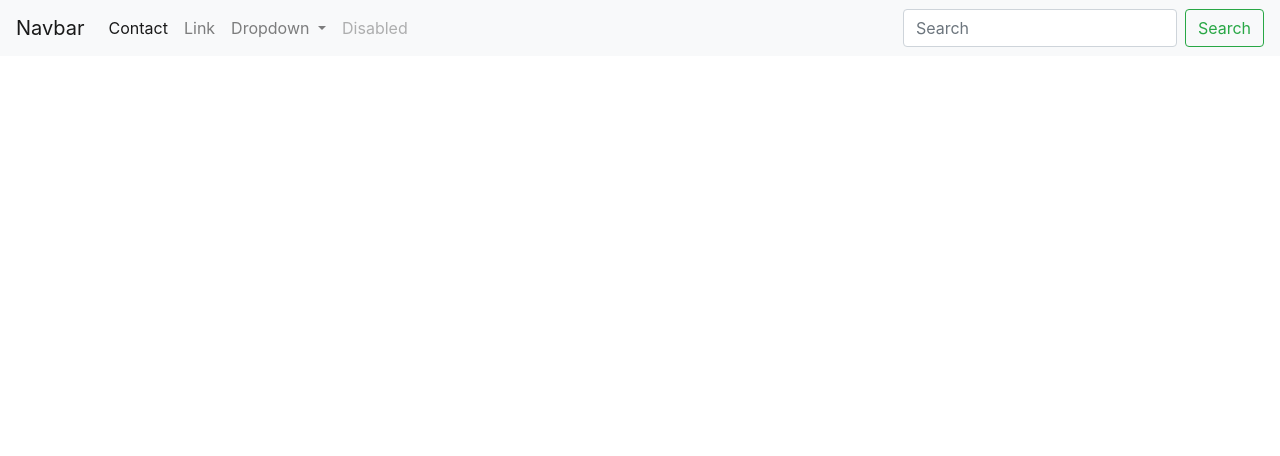
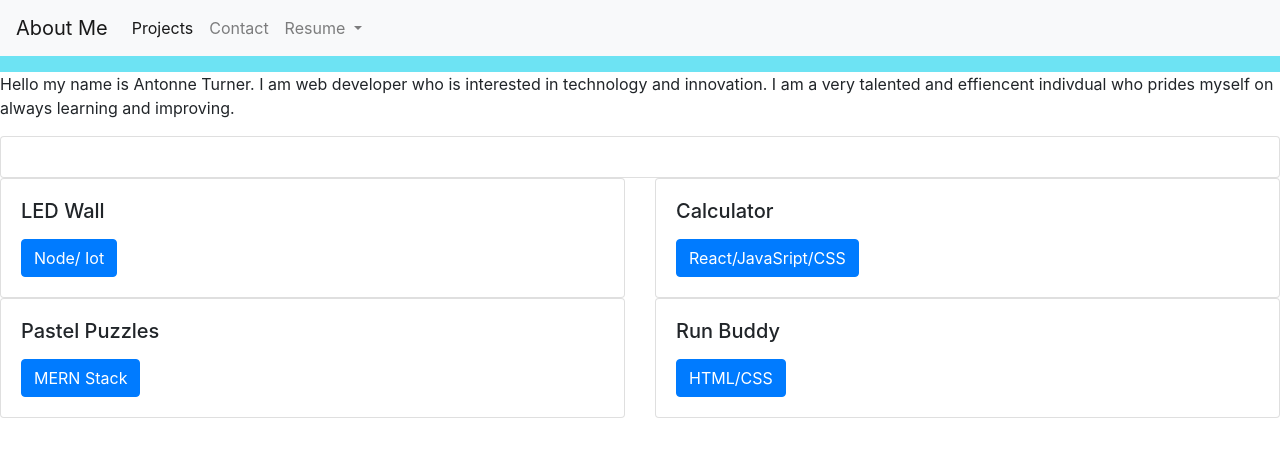
Before and after one commit to antonneturner/Portfolio, a plain HTML site: page index.html in a window 1280 px wide. Drawn offline with nearby package versions, Linux system fonts and the light colour scheme.

Commit message:
Add about me

```diff
--- a/index.html
+++ b/index.html
@@ -1,30 +1,45 @@
 <!DOCTYPE html>
 <html lang="en">
+
 <head>
+  <link rel="stylesheet" href="bootstrap/css/bootstrap.min.css">
+
+    <link rel="stylesheet" type="text/css" href="custom.css">
+
+
+
+
   <meta charset="UTF-8">
   <meta name="viewport" content="width=device-width, initial-scale=1.0">
-    <title>About Me</title>
-    <link rel="stylesheet" href="https://cdn.jsdelivr.net/npm/bootstrap@4.5.3/dist/css/bootstrap.min.css" integrity="sha384-TX8t27EcRE3e/ihU7zmQxVncDAy5uIKz4rEkgIXeMed4M0jlfIDPvg6uqKI2xXr2" crossorigin="anonymous">
+  <title>
+</title>
+  <link rel="stylesheet" href="https://cdn.jsdelivr.net/npm/bootstrap@4.5.3/dist/css/bootstrap.min.css"
+    integrity="sha384-TX8t27EcRE3e/ihU7zmQxVncDAy5uIKz4rEkgIXeMed4M0jlfIDPvg6uqKI2xXr2" crossorigin="anonymous">
   <link rel="stylesheet" href="style.css">
 </head>
+
 <body>
+
+
   <nav class="navbar navbar-expand-lg navbar-light bg-light">
-        <a class="navbar-brand" href="#">Navbar</a>
-        <button class="navbar-toggler" type="button" data-toggle="collapse" data-target="#navbarSupportedContent" aria-controls="navbarSupportedContent" aria-expanded="false" aria-label="Toggle navigation">
+    <a class="navbar-brand" href="#">About Me</a>
+    <button class="navbar-toggler" type="button" data-toggle="collapse" data-target="#navbarSupportedContent"
+      aria-controls="navbarSupportedContent" aria-expanded="false" aria-label="Toggle navigation">
       <span class="navbar-toggler-icon"></span>
     </button>
 
  <div class="collapse navbar-collapse" id="navbarSupportedContent">
       <ul class="navbar-nav mr-auto">
         <li class="nav-item active">
-              <a class="nav-link" href="#">Contact <span class="sr-only">(current)</span></a>
+          <a class="nav-link" href="#">Projects <span class="sr-only">(current)</span></a>
         </li>
         <li class="nav-item">
-              <a class="nav-link" href="#">Link</a>
+          <a class="nav-link" href="#">Contact</a>
         </li>
-            <li class="nav-item dropdown">
-              <a class="nav-link dropdown-toggle" href="#" id="navbarDropdown" role="button" data-toggle="dropdown" aria-haspopup="true" aria-expanded="false">
-                Dropdown
+        <li class="nav-item dropdown"></li>
+          <a class="nav-link dropdown-toggle" href="#" id="navbarDropdown" role="button" data-toggle="dropdown"
+            aria-haspopup="true" aria-expanded="false">
+            Resume
           </a>
           <div class="dropdown-menu" aria-labelledby="navbarDropdown">
             <a class="dropdown-item" href="#">Action</a>
@@ -34,16 +49,71 @@
           </div>
         </li>
         <li class="nav-item">
-              <a class="nav-link disabled" href="#" tabindex="-1" aria-disabled="true">Disabled</a>
+          <a class="nav-link disabled" href="#" tabindex="-1" aria-disabled="true"></a>
         </li>
       </ul>
       <form class="form-inline my-2 my-lg-0">
-            <input class="form-control mr-sm-2" type="search" placeholder="Search" aria-label="Search">
-            <button class="btn btn-outline-success my-2 my-sm-0" type="submit">Search</button>
+
       </form>
     </div>
   </nav>
 
+  <nav class="navbar navbar-light" style="background-color: hsl(187, 85%, 69%);">
+    <!-- Navbar content -->
+  </nav>
+
+ <p>  Hello my name is Antonne Turner. I am web developer who is interested in technology and innovation.
+I am a very talented and effiencent indivdual who prides myself on always learning and improving.
+ </p>
+
+<div class="card">
+  <div class="card-body">
+
+  </div>
+</div>
+
+   <div class="row">
+    <div class="col-sm-6">
+      <div class="card">
+        <div class="card-body">
+          <h5 class="card-title">LED Wall</h5>
+          <p class="card-text"></p>
+          <a href="#" class="btn btn-primary">Node/ Iot</a>
+        </div>
+      </div>
+    </div>
+    <div class="col-sm-6">
+      <div class="card">
+        <div class="card-body">
+          <h5 class="card-title">Calculator</h5>
+          <p class="card-text"></p>
+          <a href="#" class="btn btn-primary">React/JavaSript/CSS</a>
+        </div>
+      </div>
+    </div>
+  </div>
+
+        <div class="row">
+    <div class="col-sm-6">
+      <div class="card">
+        <div class="card-body">
+          <h5 class="card-title"> Pastel Puzzles </h5>
+          <p class="card-text"></p>
+          <a href="#" class="btn btn-primary">MERN Stack</a>
+        </div>
+      </div>
+    </div>
+    <div class="col-sm-6">
+      <div class="card">
+        <div class="card-body">
+          <h5 class="card-title">Run Buddy </h5>
+          <p class="card-text"></p>
+          <a href="#" class="btn btn-primary">HTML/CSS </a>
+        </div>
+      </div>
+    </div>
+  </div>
 
 </body>
+
 </html>
--- a/style.css
+++ b/style.css
@@ -0,0 +1,5 @@
+.container {
+display:flex; */
+
+
+}
```
Lines whose indentation alone changed are shown as unchanged.
